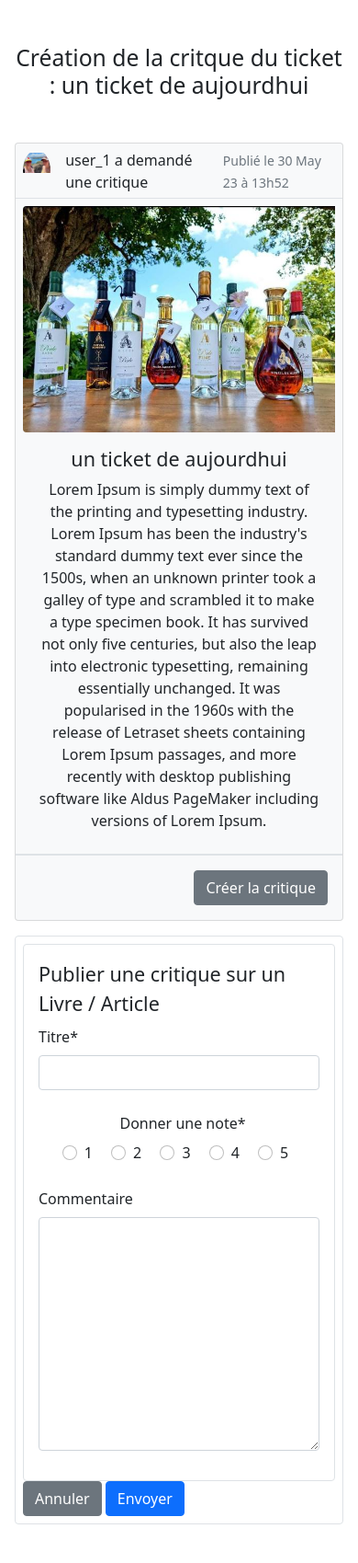
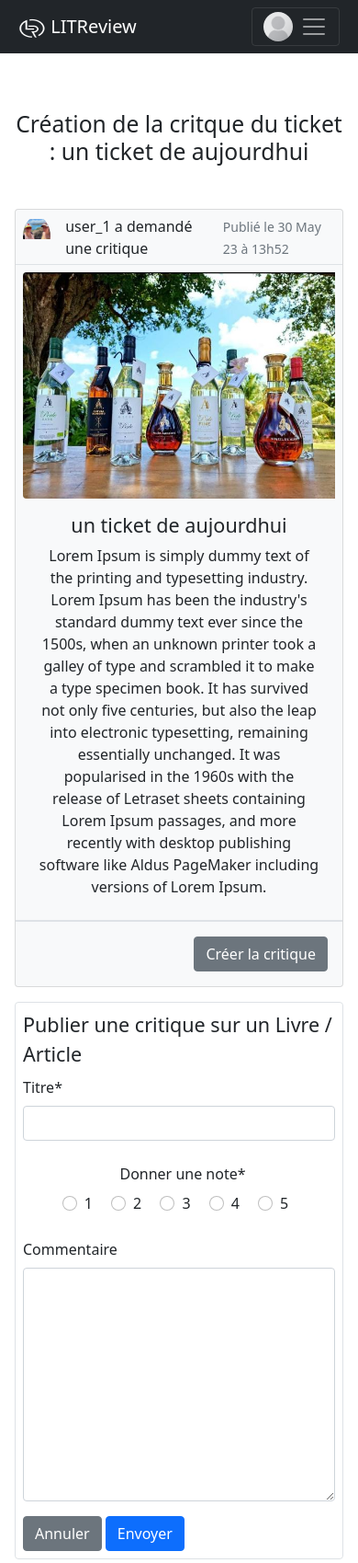
Before and after one commit to go-dev64/LITReview, a Django app: page /post/ticket/8/review/ in a window 390 px wide. Shown: the whole page at 92% size. Before the commit the page ends 1657 px from the top, so only its background shows below. Run offline with Django 4.2, Linux system fonts and the light colour scheme; a user stored in the database is signed in; data comes from the database, SQL or seed files in the repository; both versions use the stored data as it was after the commit; some libraries are stand-ins or nearby versions.

Commit message:
responsive ok

```diff
--- a/post/form_layouts.py
+++ b/post/form_layouts.py
@@ -25,6 +25,5 @@ class ReviewFormLayout(Layout):
                 "headline",
                 Div(bootstrap.InlineRadios("rating"), css_class="ms-2 p-2 text-center"),
                 "body",
-                css_class="border rounded-2 p-3",
             )
         )
--- a/post/templates/post/review_ticket.html
+++ b/post/templates/post/review_ticket.html
@@ -1,10 +1,10 @@
 {% extends 'base.html' %}
 {% load crispy_forms_tags %}
 {% block content %}
-    <div class="container" style="max-width:750px">
+    <div class="container" style="max-width:850px">
         <h2 class="text-center mb-5">Création de la critque du ticket : {{ticket.title}} </h2>
         {% include "post/partials/ticket.html" with ticket=ticket %}
-        <div class="container border rounded-2 p-2">
+        <div class="container border rounded-2 p-2" style="max-width:850px">
             <form method="post" enctype="multipart/form-data">
                 {% csrf_token %}
                 {%crispy forms%}
--- a/templates/base.html
+++ b/templates/base.html
@@ -17,7 +17,12 @@
 </head>
 <body>
   <header>
-    {% include 'partials/messages_alert.html' %}
+    <div class="d-md-none">
+      {% include 'partials/navbar_header.html' %}
+    </div>
+    <div class="w-auto pt-5 pt-md-0">
+      {% include 'partials/messages_alert.html' %}
+    </div>
   </header>
   <main>
     <div class="container-fluid m-0 p-0">
@@ -25,7 +30,7 @@
         <nav class="d-none d-md-grid col-3 pe-5 ">
           {% include 'partials/sidebar.html' %}
         </nav>
-        <div class="pt-4 mt-4 col-12 p-1 col-md-9 pe-md-4">
+        <div class="pt-5 mt-4 col-12 p-1 col-md-9 pe-md-4">
           {% block content %}{% endblock content %}
         </div>
       </div>
--- a/templates/partials/messages_alert.html
+++ b/templates/partials/messages_alert.html
@@ -1,5 +1,5 @@
 {% for message in messages %}
-  <div class="alert {{ message.tags }} alert-dismissible fade show w-100 position-absolute top-0 start-0 d-flex align-items-center justify-content-center m-0 p-0"style="z-index:1; height:50px;" role="alert" data-bs-delay="5000">
+  <div class="alert {{ message.tags }} alert-dismissible fade show w-100 d-flex align-items-center justify-content-center m-0 p-0"style="z-index:1; height:50px;" role="alert" data-bs-delay="5000">
     <p class="p-0 m-0">{{ message }}</p>
     <button type="button" class="btn-close p-3 me-2" data-bs-dismiss="alert" aria-label="Close"></button>
   </div>
--- /dev/null
+++ b/templates/partials/navbar_header.html
@@ -0,0 +1,82 @@
+{% load static %}
+<nav class="navbar fixed-top navbar-dark bg-dark p-2">
+  <div class="container-fluid">
+    <a class="navbar-brand" href="#">
+      <img src="{% static 'images/logo_litreview.png'%}" class="bi me-0" width="30" height="22">
+      <span class="fs-5">LITReview</span>
+    </a>
+    <div class="dropdown text-start">
+      <a href="#" class="navbar-toggler" type="button" data-bs-toggle="offcanvas" data-bs-target="#offcanvasNavbar" aria-controls="offcanvasNavbar">
+        {% if user.profil_photo %}
+        <img src="{{ user.profil_photo.url }}" alt="{{user.username}}" width="32" height="32" class="rounded-circle me-3"><span class="navbar-toggler-icon"></span>
+        {% else %}
+        <img src="{% static 'images/default_profile.png'%}" alt="{{user.username}}" width="32" height="32" class="rounded-circle me-2"><span class="navbar-toggler-icon"></span>
+        {% endif %}
+      </a>
+    </div>
+    <div class="offcanvas offcanvas-start bg-dark" tabindex="-1" id="offcanvasNavbar" aria-labelledby="offcanvasNavbarLabel">
+      <div class="offcanvas-header p-1">
+        <a href="/" class="d-flex align-items-center text-white text-decoration-none">
+          <img src="{% static 'images/logo_litreview.png'%}" class="bi me-0" width="30" height="22">
+          <strong class="ms-2">LITReview</strong>
+        </a>
+      </div>
+      <hr class="text-secondary">
+      <div class="profil p-2">
+        <a href="{% url 'profile_view'%}" class="d-flex align-items-center text-white text-decoration-none" >
+          {% if user.profil_photo %}
+          <img src="{{ user.profil_photo.url }}" alt="{{user.username}}" width="40" height="40" class="rounded-circle me-3">
+          {% else %}
+          <img src="{% static 'images/default_profile.png'%}" alt="{{user.username}}" width="40" height="40" class="rounded-circle me-2">
+          {% endif %}
+          <strong>{{user.username}}</strong>
+        </a>
+      </div>
+      <hr class="text-secondary">
+      <div class="offcanvas-body pt-0">
+        <ul class="navbar-nav h-100">
+          <li class="nav-item pt-2">
+            <a href="{% url 'home' %}" class="nav-link text-white" aria-current="page">
+              <svg class="bi me-2 " width="30" height="30" fill="white"><use xlink:href="#home"></use></svg>
+              <strong>Votre Flux</strong>
+            </a>
+          </li>
+          <hr class="text-secondary">
+          <li class="nav-item pt-2">
+            <a href="{% url 'view_user_posts'%}" class="nav-link text-white">
+              <svg class="bi me-2" width="30" height="30" fill="white"><use xlink:href="#collection"></use></svg>
+              <strong>Vos Posts</strong>
+            </a>
+          </li>
+          <hr class="text-secondary">
+          <li class="nav-item pt-1">
+            <a href="{% url 'follower_page' %}" class="nav-link text-white">
+              <svg class="bi me-2" width="30" height="30" fill="white"><use xlink:href="#people-fill"></use></svg>
+              <strong>Réseau</strong>
+            </a>
+          </li>
+          <hr class="text-secondary">
+          <li class="nav-item dropdown pt-2">
+            <a class="nav-link dropdown-toggle text-white" href="#" id="offcanvasNavbarDropdown" role="button" data-bs-toggle="dropdown" aria-expanded="false">          <svg class="bi me-2" width="30" height="30" fill="white">
+              <use xlink:href="#file-plus-fill"></use></svg>
+              <strong>Publier</strong>
+            </a>
+            <ul class="dropdown-menu bg-dark text-white" aria-labelledby="offcanvasNavbarDropdown">
+              <li><a class="dropdown-item text-white" href="{% url 'create_review' %}">Publier une critique</a></li>
+              <hr class="text-secondary">
+              <li><a class="dropdown-item text-white" href="{% url 'create_ticket' %}">Publier une demande d'avis</a></li>
+            </ul>
+          </li>
+          <hr class="text-secondary">
+          <li class="mt-auto">
+            <a href="{% url 'account_logout' %}" class="nav-link text-white p-0">
+              <svg  class="bi bi-box-arrow-left" width="30" height="30" fill="white"><use xlink:href="#box-arrow-left"></use>
+              </svg>
+              <strong>Déconnexion</strong>
+            </a>
+          </li>
+        </ul>
+      </div>
+    </div>
+  </div>
+</nav>
--- a/templates/partials/sidebar.html
+++ b/templates/partials/sidebar.html
@@ -17,7 +17,7 @@
       </a>
     </div>
     <hr>
-    <ul class="nav nav-pills flex-column mb-auto ps-md-0 ps-xl-5">
+    <ul class="nav nav-pills flex-column mb-auto ps-md-0 ps-xl-5 h-100">
       <li class="nav-item pt-3">
         <a href="{% url 'home' %}" class="nav-link text-white" aria-current="page">
           <svg class="bi me-2 " width="30" height="30" fill="white"><use xlink:href="#home"></use></svg>
@@ -33,7 +33,7 @@
       <li class="nav-item pt-3">
         <a href="{% url 'follower_page' %}" class="nav-link text-white">
           <svg class="bi me-2" width="30" height="30" fill="white"><use xlink:href="#people-fill"></use></svg>
-          <strong>Abonnements</strong>
+          <strong>Réseau</strong>
         </a>
       </li>
       <li class="nav-item pt-3 dropdown">
@@ -41,18 +41,15 @@
           <svg class="bi me-2" width="30" height="30" fill="white"><use xlink:href="#file-plus-fill"></use></svg>
           <strong>Publier</strong>
         </a>
-
         <ul class="dropdown-menu dropdown-menu-dark text-small shadow ps-md-2 ps-xl-5" aria-labelledby="dropdownUser1">
           <li><a class="dropdown-item" href="{% url 'create_review' %}">Publier une critique</a></li>
           <li><a class="dropdown-item" href="{% url 'create_ticket' %}">Publier une demande d'avis</a></li>
         </ul>
       </li>
-    </ul>
-    <hr>
-    <ul class="nav nav-pills flex-column">
-      <li>
+      <li class="mt-auto">
+        <hr>
         <a href="{% url 'account_logout' %}" class="nav-link text-white">
-          <svg  class="bi bi-box-arrow-left me-2" width="30" height="30" fill="white"  viewBox="0 0 16 16"><use xlink:href="#box-arrow-left"></use>
+          <svg  class="bi bi-box-arrow-left me-2" width="30" height="30" fill="white"><use xlink:href="#box-arrow-left"></use>
           </svg>
           <strong>Déconnexion</strong>
         </a>
```
Also changed, not shown: templates/partials/navba_header.html (deleted, +0 -67 lines), db.sqlite3, templates/partials/navbar_footer.html (deleted).
